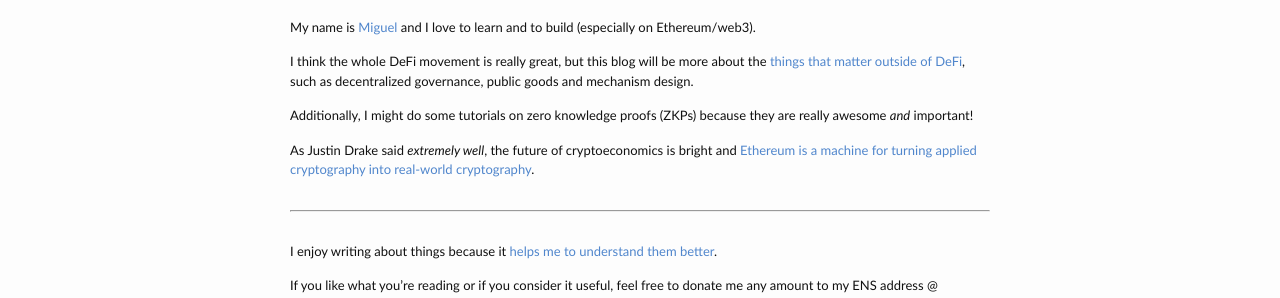
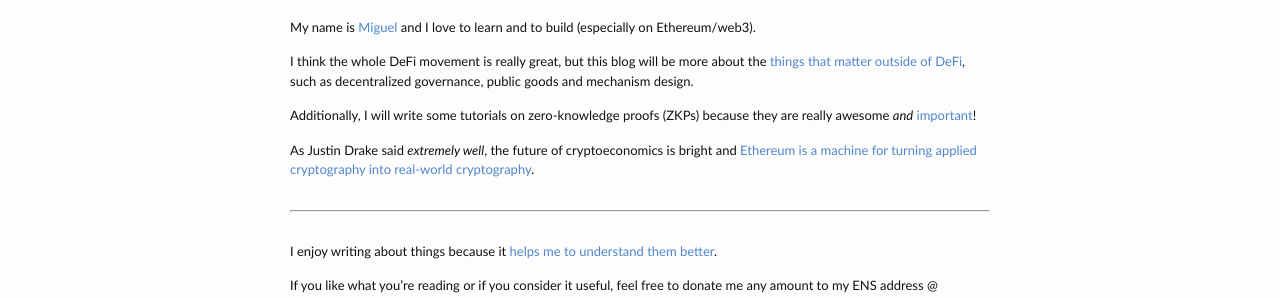
Before and after one commit to intldds/intldds.github.io, a Jekyll site: the page built from about.md, in a window 1280 px wide. Shown: the part 139-437 px from the top of the page. Built offline with Jekyll 4.4.1, drawn with Linux system fonts in a browser that asks for light colours.

Commit message:
add my own tweet lol

```diff
--- a/about.md
+++ b/about.md
@@ -10,8 +10,8 @@ I think the whole DeFi movement is really great, but this blog will be more abou
 [things that matter outside of DeFi](https://www.youtube.com/watch?v=oLsb7clrXMQ),
 such as decentralized governance, public goods and mechanism design.
 
-Additionally, I might do some tutorials on zero knowledge proofs (ZKPs) because they are
-really awesome *and* important!
+Additionally, I will write some tutorials on zero-knowledge proofs (ZKPs) because they are
+really awesome *and* [important](https://twitter.com/_miguelemos/status/1442092164390002692)!
 
 As Justin Drake said *extremely well*, the future of cryptoeconomics is bright and [Ethereum is a machine for turning applied
 cryptography into real-world cryptography](https://www.reddit.com/r/ethereum/comments/o4unlp/ama_we_are_the_efs_research_team_pt_6_23_june_2021/h2ric0r/?utm_source=share&utm_medium=web2x&context=3).
```
